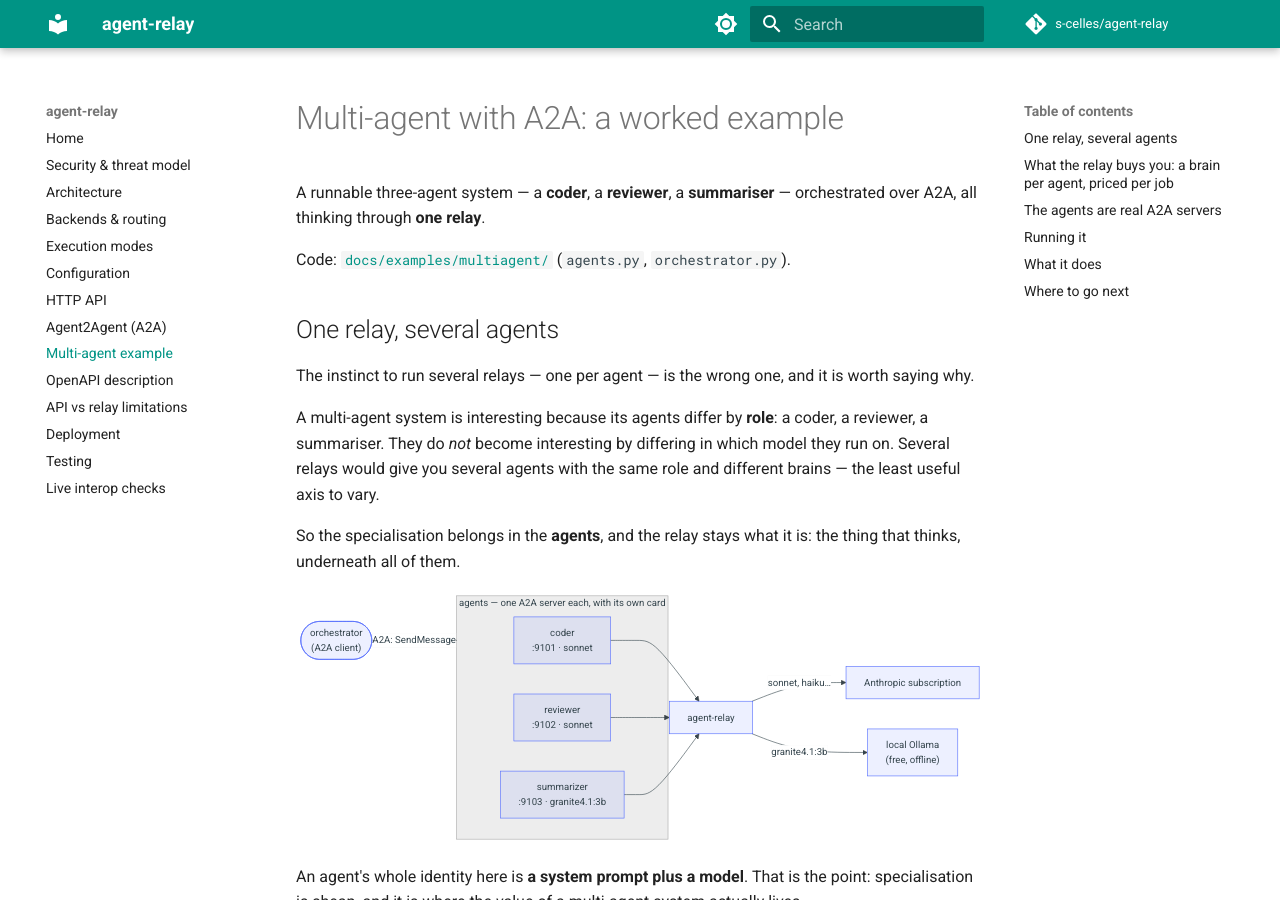
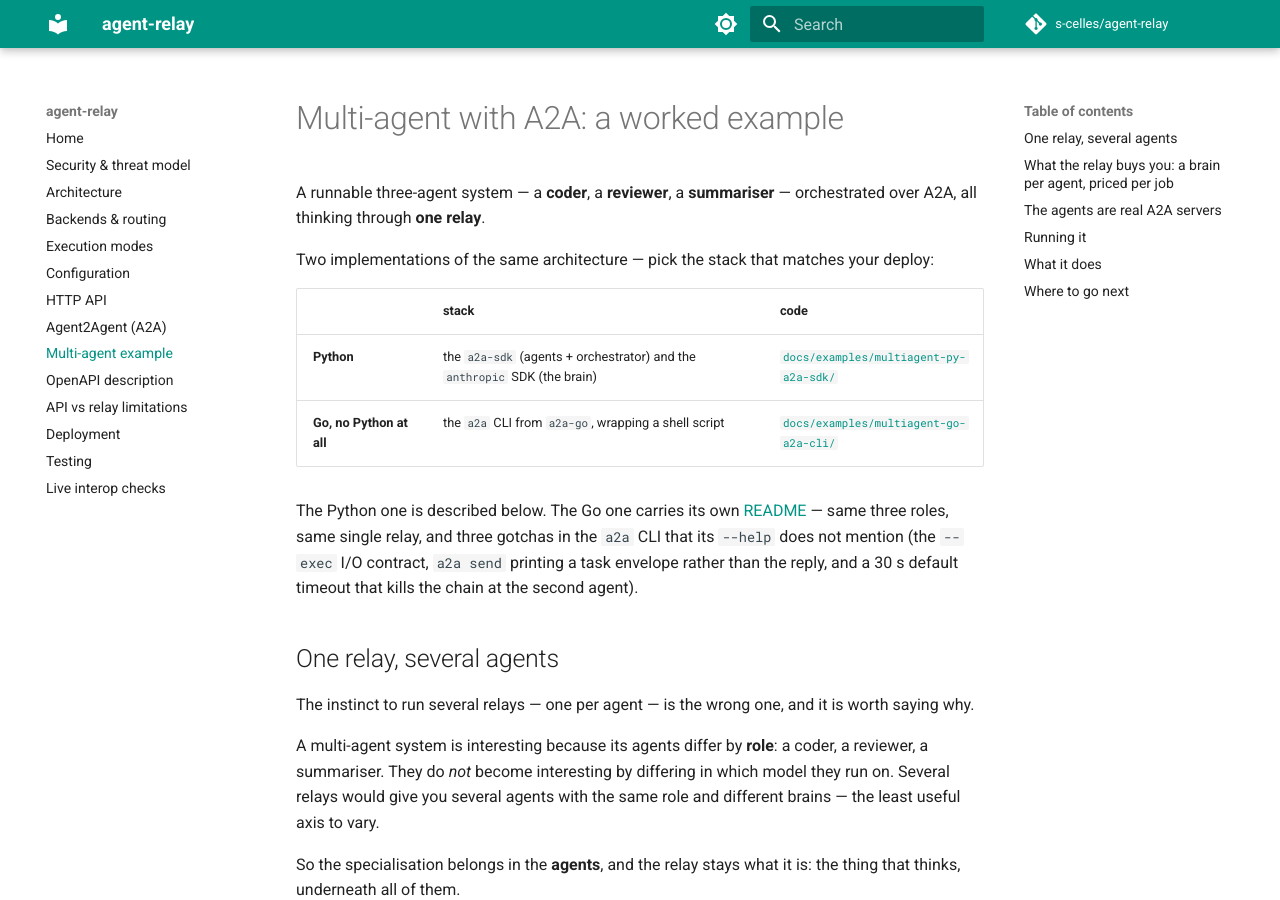
Before and after one commit to s-celles/agent-relay, an MkDocs documentation site: the page built from docs/multiagent.md, in a window 1280 px wide and 900 px high. Built offline with MkDocs 1.6.1 and Material for MkDocs 9.7.7, drawn with Linux system fonts in a browser that asks for light colours; comment, search, counter and statistics services are not loaded; some of the changed text lies outside the part shown.

Commit message:
docs: add an all-Go multi-agent example, and name the Python one's stack
Two implementations of the same architecture, so the stack is a choice rather
than an assumption:

  multiagent-py-a2a-sdk/   the Python a2a-sdk + the anthropic SDK
  multiagent-go-a2a-cli/   the a2a CLI from a2a-go, wrapping a shell script

The Go one needs no Python runtime at all: the relay is Go, the a2a binary is
Go, and an agent is `a2a serve --exec agent.sh`. One script becomes three
identities through ROLE — a role is nothing but a system prompt and a model,
which is exactly where "a brain per agent, priced per job" shows up (researcher
on haiku, critic and writer on sonnet; the run in the README cost $0.155).

Three things the a2a CLI's --help does not state, all probed against v2.3.1
because assuming them would have been wrong:

  --exec passes the task on stdin (argv is empty); stdout becomes the reply
  `a2a send` prints a task envelope, not the reply — the answer is an artifact
  --timeout defaults to 30s, which a real model blows through: the chain dies at
    the second agent while the relay keeps generating, and billing

Verified end to end against a live relay: the three agents resolve their cards,
the chain runs, and the relay's own usage log accounts every call.

Developed with AI assistance.

````diff
--- a/docs/examples/multiagent/agents.py
+++ b/docs/examples/multiagent-py-a2a-sdk/agents.py
@@ -1,5 +1,8 @@
 #!/usr/bin/env python3
 """Three specialised A2A agents, all backed by ONE agent-relay.
+
+Stack: Python — the `a2a-sdk` package (A2A protocol) and the `anthropic` SDK
+(the relay's Anthropic wire). The all-Go sibling is ../multiagent-go-a2a-cli.
 
 The point of a multi-agent system is that the agents differ by **role** — a
 coder, a reviewer, a summariser — not by which model they happen to run on. So
--- a/docs/examples/multiagent/orchestrator.py
+++ b/docs/examples/multiagent-py-a2a-sdk/orchestrator.py
@@ -1,5 +1,8 @@
 #!/usr/bin/env python3
 """An A2A orchestrator: discovers three agents by their cards, then chains them.
+
+Stack: Python — the `a2a-sdk` package (A2A protocol) and the `anthropic` SDK
+(the relay's Anthropic wire). The all-Go sibling is ../multiagent-go-a2a-cli.
 
 It knows nothing about the agents beyond their base URLs. It reads each Agent
 Card to learn what the agent is and where to reach it, then delegates over A2A —
--- a/docs/multiagent.md
+++ b/docs/multiagent.md
@@ -3,8 +3,20 @@
 A runnable three-agent system — a **coder**, a **reviewer**, a **summariser** —
 orchestrated over A2A, all thinking through **one relay**.
 
-Code: [`docs/examples/multiagent/`](https://github.com/s-celles/agent-relay/tree/main/docs/examples/multiagent)
-(`agents.py`, `orchestrator.py`).
+Two implementations of the same architecture — pick the stack that matches your
+deploy:
+
+| | stack | code |
+|---|---|---|
+| **Python** | the `a2a-sdk` (agents + orchestrator) and the `anthropic` SDK (the brain) | [`docs/examples/multiagent-py-a2a-sdk/`](https://github.com/s-celles/agent-relay/tree/main/docs/examples/multiagent-py-a2a-sdk) |
+| **Go, no Python at all** | the `a2a` CLI from `a2a-go`, wrapping a shell script | [`docs/examples/multiagent-go-a2a-cli/`](https://github.com/s-celles/agent-relay/tree/main/docs/examples/multiagent-go-a2a-cli) |
+
+The Python one is described below. The Go one carries its own
+[README](https://github.com/s-celles/agent-relay/tree/main/docs/examples/multiagent-go-a2a-cli)
+— same three roles, same single relay, and three gotchas in the `a2a` CLI that
+its `--help` does not mention (the `--exec` I/O contract, `a2a send` printing a
+task envelope rather than the reply, and a 30 s default timeout that kills the
+chain at the second agent).
 
 ## One relay, several agents
 
@@ -95,16 +107,16 @@
 export RELAY_URL=http://127.0.0.1:18082
 export RELAY_TOKEN=$(just print-token)
 
-.venv/bin/python docs/examples/multiagent/agents.py coder       # :9101
-.venv/bin/python docs/examples/multiagent/agents.py reviewer    # :9102
-.venv/bin/python docs/examples/multiagent/agents.py summarizer  # :9103
+.venv/bin/python docs/examples/multiagent-py-a2a-sdk/agents.py coder       # :9101
+.venv/bin/python docs/examples/multiagent-py-a2a-sdk/agents.py reviewer    # :9102
+.venv/bin/python docs/examples/multiagent-py-a2a-sdk/agents.py summarizer  # :9103
 ```
 
 Then orchestrate:
 
 ```sh
 RELAY_TOKEN=$(just print-token) \
-  .venv/bin/python docs/examples/multiagent/orchestrator.py \
+  .venv/bin/python docs/examples/multiagent-py-a2a-sdk/orchestrator.py \
   "a function that checks whether a string is a palindrome"
 ```
 
````
Also changed, not shown: docs/examples/multiagent-go-a2a-cli/README.md (added, +86 -0 lines), 2 other files.
